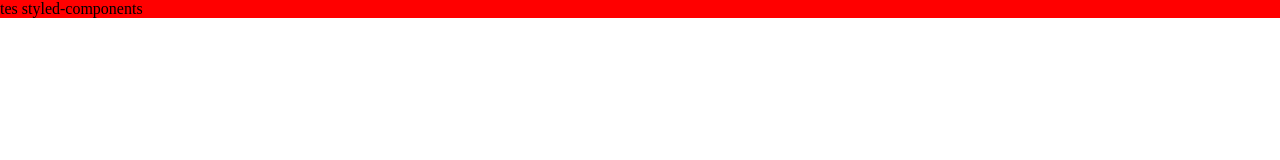
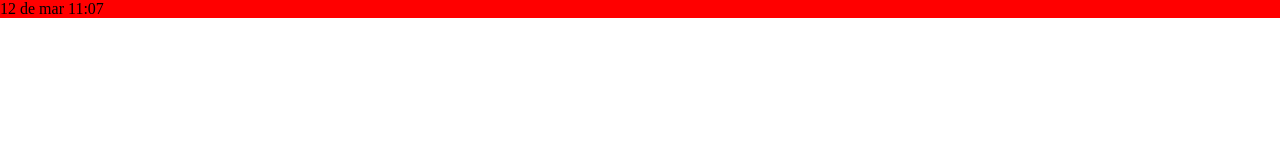
Before and after one commit to Jefferson-Guirra/Vscode-Portfolio, a Next.js app: page / in a window 1280 px wide. Shown: the top 160 px of the page. Built offline with nearby package versions, Linux system fonts and the light colour scheme.

Commit message:
feat: create Clock component

```diff
--- /dev/null
+++ b/src/components/header/clock/Clock.tsx
@@ -0,0 +1,21 @@
+import useClock from '../../../hooks/useClock'
+import { useEffect } from 'react'
+import { ClockProps } from '../../../protocols/clock'
+
+const Clock = ({ language, dateTimeFormatOptions }: ClockProps) => {
+  const { dateFormat, handleDate } = useClock({
+    language,
+    dateTimeFormatOptions,
+  })
+
+  useEffect(() => {
+    const interval = handleDate.changeDate()
+    return () => {
+      handleDate.stopInterval(interval)
+    }
+  }, [handleDate])
+
+  return <time>{dateFormat}</time>
+}
+
+export default Clock
--- /dev/null
+++ b/src/hooks/useClock.ts
@@ -0,0 +1,44 @@
+import { useState } from 'react'
+import { HandleDate, ClockProps } from '../protocols/clock'
+
+interface UseClock {
+  handleDate: HandleDate
+  dateFormat: string
+}
+
+const useClock = ({
+  language,
+  dateTimeFormatOptions,
+}: ClockProps): UseClock => {
+  const [dateFormat, setDateFormat] = useState<string>(
+    new Date()
+      .toLocaleDateString(language, dateTimeFormatOptions)
+      .replace('.,', '')
+  )
+
+  class HandleDate implements HandleDate {
+    date(): string {
+      return new Date()
+        .toLocaleDateString(language, dateTimeFormatOptions)
+        .replace('.,', '')
+    }
+
+    changeDate() {
+      const dateInterval = setInterval(() => {
+        const newDate = this.date()
+        if (dateFormat !== newDate) setDateFormat(newDate)
+      }, 1000)
+      return dateInterval
+    }
+
+    stopInterval(interval: NodeJS.Timer) {
+      clearInterval(interval)
+    }
+  }
+  return {
+    dateFormat,
+    handleDate: new HandleDate(),
+  }
+}
+
+export default useClock
--- a/src/pages/index.tsx
+++ b/src/pages/index.tsx
@@ -1,7 +1,19 @@
 import Head from 'next/head'
 import * as C from '../styles/Home'
+import Clock from '../components/header/clock/Clock'
+import { ClockProps } from '../protocols/clock'
 
 export default function Home() {
+  const clockProps: ClockProps = {
+    language: 'pt-BR',
+    dateTimeFormatOptions: {
+      day: '2-digit',
+      month: 'short',
+      hour: '2-digit',
+      minute: '2-digit',
+    },
+  }
+
   return (
     <>
       <Head>
@@ -11,7 +23,12 @@ export default function Home() {
         <link rel="icon" href="/favicon.ico" />
       </Head>
       <C.Container>
-        <p>tes styled-components</p>
+        <header>
+          <Clock
+            language={clockProps.language}
+            dateTimeFormatOptions={clockProps.dateTimeFormatOptions}
+          />
+        </header>
       </C.Container>
     </>
   )
--- /dev/null
+++ b/src/protocols/clock.ts
@@ -0,0 +1,10 @@
+export interface HandleDate {
+  date: () => string
+  changeDate: () => NodeJS.Timer
+  stopInterval: (interval: NodeJS.Timer) => void
+}
+
+export interface ClockProps {
+  language: string
+  dateTimeFormatOptions: Intl.DateTimeFormatOptions
+}
```
